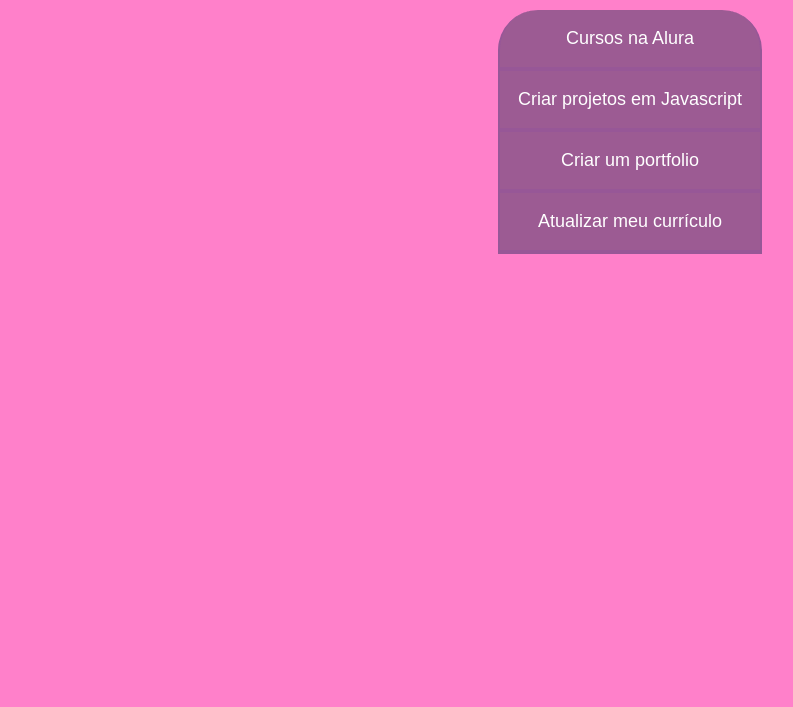
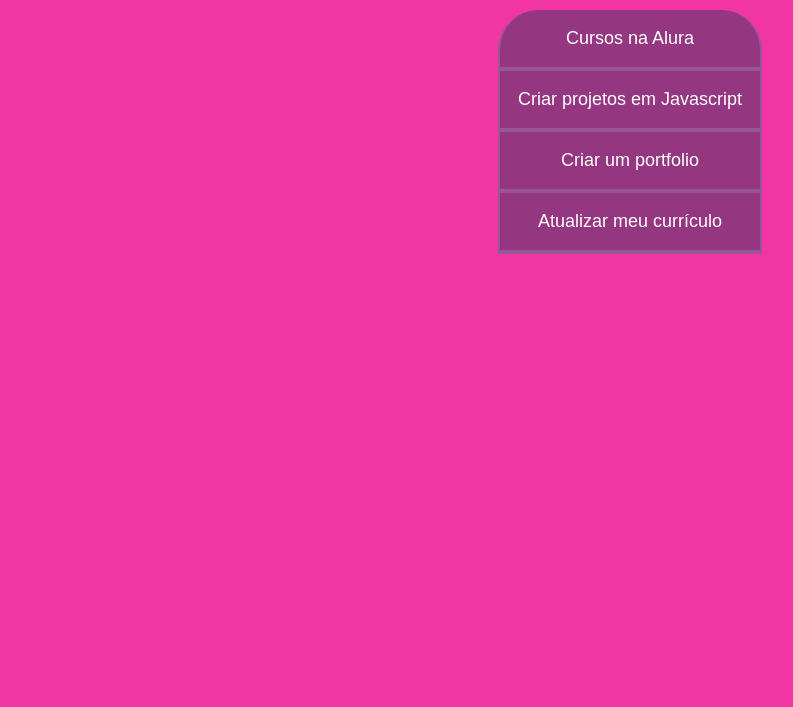
Before and after one commit to vitoriapotolan/Projeto-de-vida-, a plain HTML site: page index.html in a window 1280 px wide. Shown: the part 93-800 px from the top of the page, without its empty margins (10-803 px from the left). Drawn offline with Linux system fonts and the light colour scheme.

Commit message:
mudança cor

```diff
--- a/styles.css
+++ b/styles.css
@@ -1,7 +1,7 @@
 @import url("https://fonts.googleapis.com/css2?family=Chakra+Petch:wght@400;700&display=swap");
 
 :root {
-  --cor-de-fundo: #ff80ca;
+  --cor-de-fundo: #f136a3;
   --verde: #f957ff6b;
   --branco: #ffffff;
   --botao-ativo: #975797;
```
